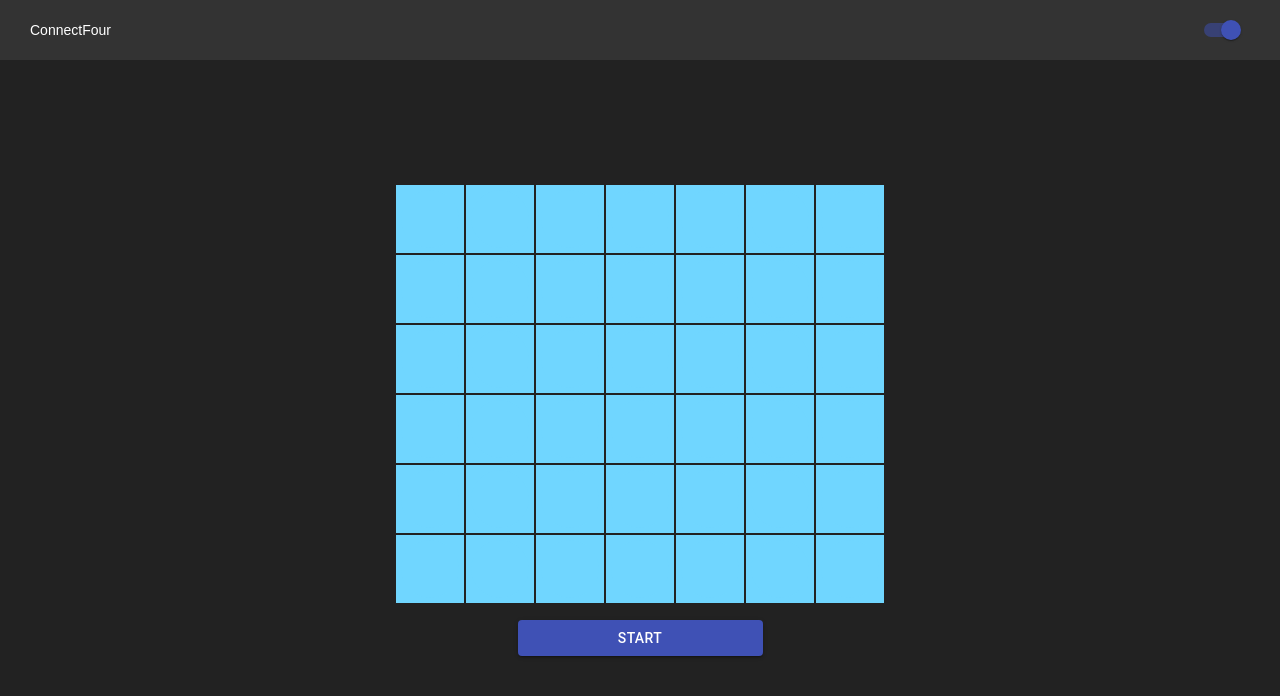
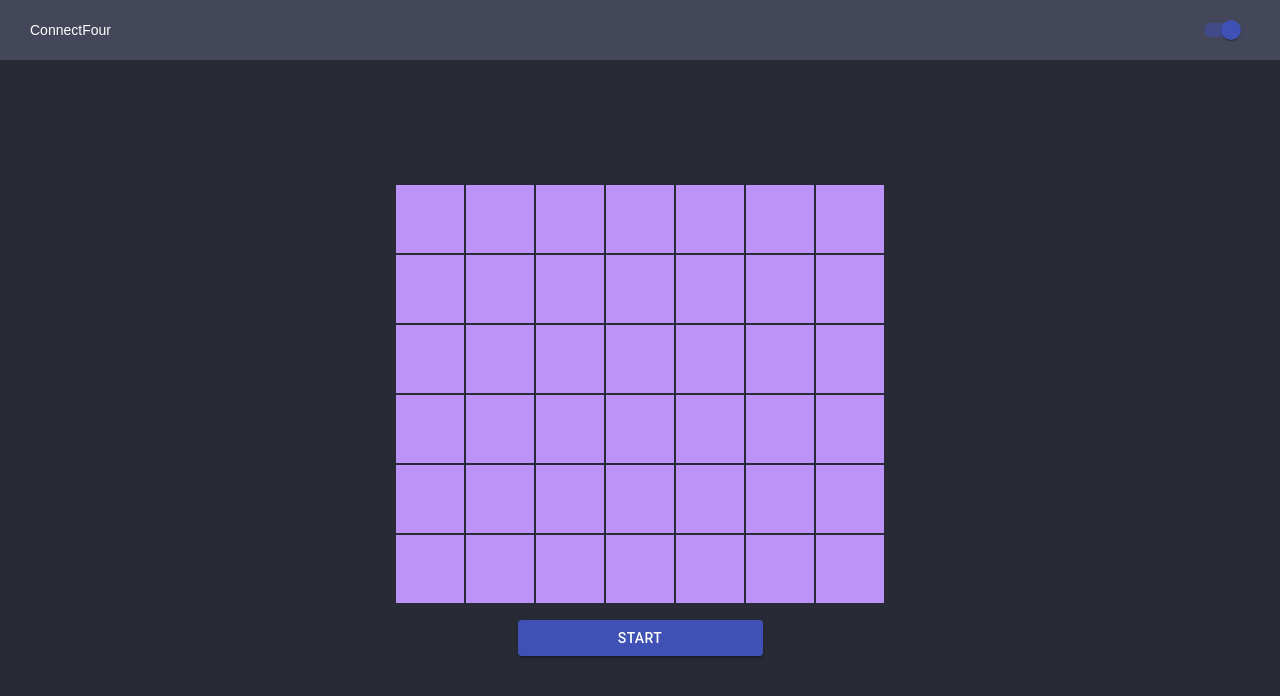
Before and after one commit to pedromtec/connectfour, a React (Create React App) app: page / in a window 1280 px wide. Shown: the top 696 px of the page. Built offline with nearby package versions, Linux system fonts and the light colour scheme.

Commit message:
Add dracula theme

```diff
--- a/src/components/Disk/index.tsx
+++ b/src/components/Disk/index.tsx
@@ -7,8 +7,8 @@ import AnimatedDisk from './AnimatedDisk'
 const { useWindowContext } = WindowContext
 
 const colors: Record<number, string> = {
-  1: '#e9ff70',
-  2: '#ff70a6'
+  1: '#8be9fd',
+  2: '#f1fa8c'
 }
 
 type AnimationType = 'DROP' | 'WINNER' | 'NONE'
--- a/src/components/Disk/styled.ts
+++ b/src/components/Disk/styled.ts
@@ -1,7 +1,7 @@
 import styled from 'styled-components'
 
 export const DiskWrapper = styled.div`
-  background-color: #70d6ff;
+  background-color: #bd93f9;
   position: relative;
   display: flex;
   justify-content: center;
@@ -19,7 +19,7 @@ export const Disk = styled.div`
   height: 85%;
   width: 85%;
   border-radius: 100px;
-  background-color: ${(props: DiskProps) => props.diskColor || '#70d6ff'};
+  background-color: ${(props: DiskProps) => props.diskColor || '#bd93f9'};
   @media (min-width: 600px) {
     height: 85%;
     width: 85%;
--- a/src/styles/themes/dark.ts
+++ b/src/styles/themes/dark.ts
@@ -2,10 +2,10 @@ export default {
   title: 'dark',
 
   colors: {
-    primary: '#333',
+    primary: '#44475a',
     secondary: '#C62E65',
 
-    background: '#222',
+    background: '#282a36',
     text: '#fff'
   }
 }
```
